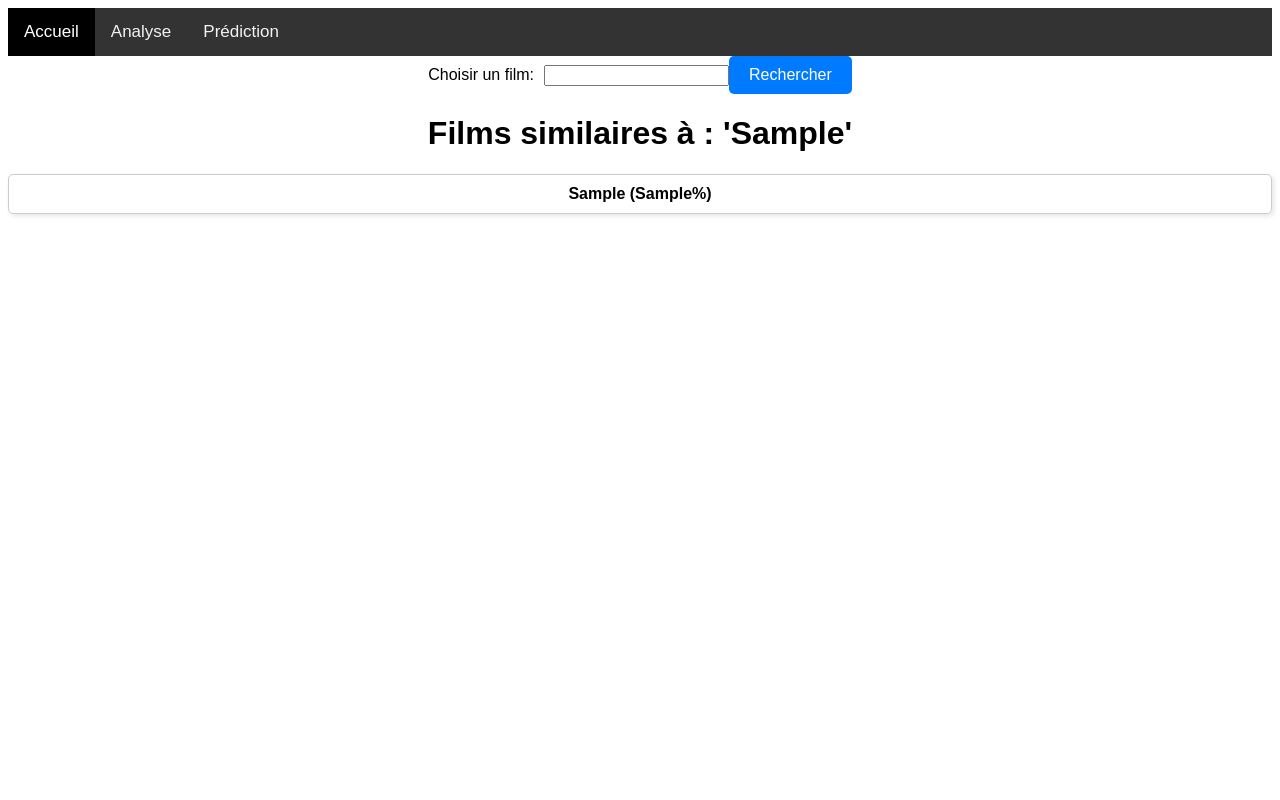
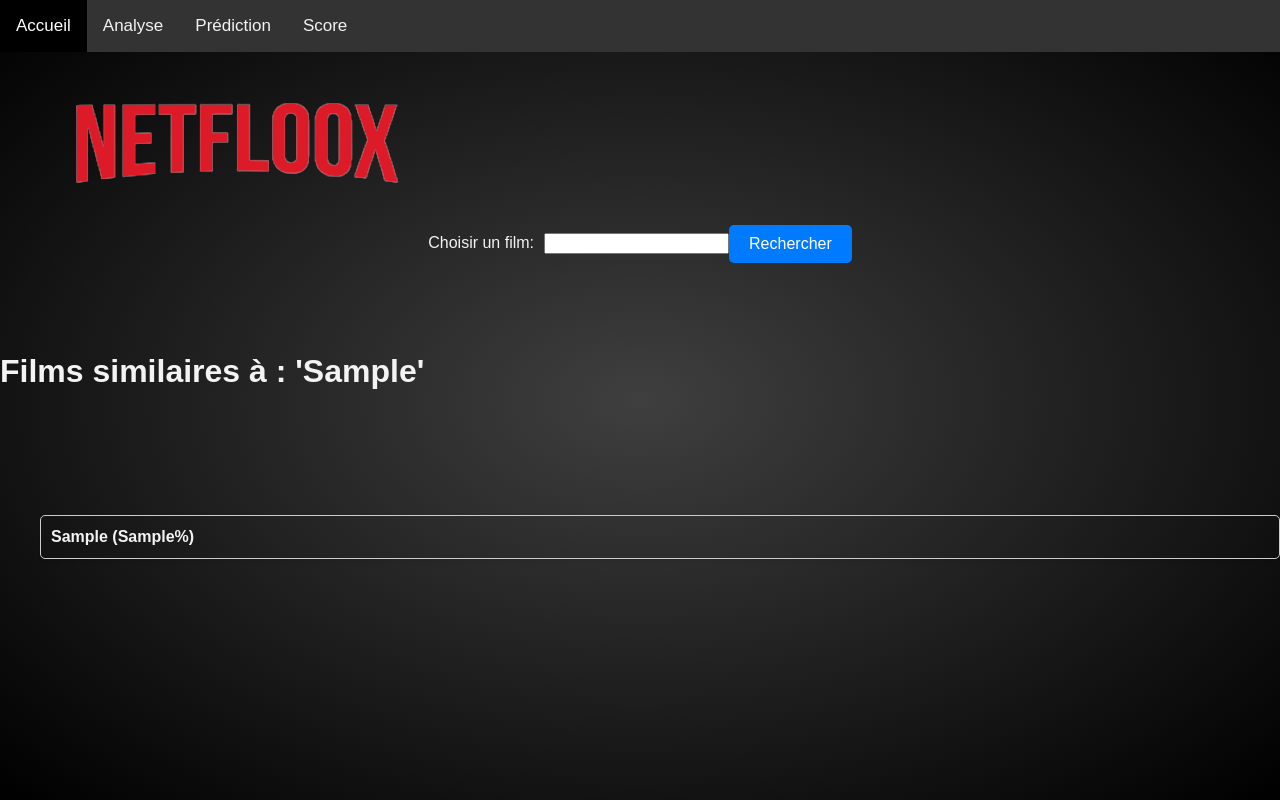
Before and after one commit to Lorenzo1208/Projet_Netfloox, a Django app: template Netfloox/app/templates/prediction.html in a window 1280 px wide. Run offline with Django 4.2, Linux system fonts and the light colour scheme; the template is opened without the code that fills it: most values are stand-ins (such as "Sample title", 1, 10 or a date in 2020).

Commit message:
ajout page Maud + css matthieu

```diff
--- a/Netfloox/Netfloox/urls.py
+++ b/Netfloox/Netfloox/urls.py
@@ -15,11 +15,12 @@ Including another URLconf
 """
 from django.contrib import admin
 from django.urls import path
-from app.views import home, analyses, prediction
+from app.views import home, analyses, prediction, score
 
 urlpatterns = [
     path("admin/", admin.site.urls),
     path("", home , name="home"),
     path("analyses", analyses , name="analyses"),
     path("prediction", prediction , name="prediction"),
+    path("score", score , name="score"),
 ]
--- a/Netfloox/app/templates/prediction.html
+++ b/Netfloox/app/templates/prediction.html
@@ -1,8 +1,44 @@
 <!DOCTYPE html>
 <html>
+    <style>.topnav {
+        background-color: #333;
+        overflow: hidden;
+      }
+
+      .topnav a {
+        float: left;
+        color: #f2f2f2;
+        text-align: center;
+        padding: 14px 16px;
+        text-decoration: none;
+        font-size: 17px;
+      }
+
+      .topnav a:hover {
+        background-color: #ddd;
+        color: black;
+      }
+
+      .topnav a.active {
+        background-color: #000000;
+        color: white;
+      }
+      </style>
 <head>
+    <div class="topnav">
+        <a class="active" href="/">Accueil</a>
+        <a href="analyses">Analyse</a>
+        <a href="prediction">Prédiction</a>
+        <a href="score">Score</a>
+      </div>
     <style>
         /* Style pour le formulaire de recherche */
+        :root {
+              --primary: #141414;
+              --light: #F3F3F3;
+              --dark: 	#686868;
+        }
+
         form {
             display: flex;
             flex-direction: row;
@@ -11,9 +47,17 @@
             margin-bottom: 20px;
         }
 
-        body {
-            font-family: 'Bebas Neue', sans-serif;
-            text-align: center;
+
+        html, body {
+                    width: 100vw;
+                    min-height: 100vh;
+                    margin: 0;
+                    padding: 0;
+                    background: radial-gradient(#403f3f, #000);
+                    color: var(--light);
+                    font-family: Arial, Helvetica, sans-serif;
+                    box-sizing: border-box;
+                    line-height: 1.4;
         }
 
         label {
@@ -41,7 +85,8 @@
         /* Style pour la liste des films similaires */
         ul {
             list-style: none;
-            padding: 0;
+            padding-top: 100px;
+            color: var(--light) !important;
             margin: 0;
         }
 
@@ -71,7 +116,7 @@
         .ui-autocomplete {
             position: absolute;
             z-index: 9999;
-            background-color: white;
+            background-color: var(--primary);
             border: 1px solid #ccc;
             list-style: none;
             margin: 0;
@@ -84,50 +129,54 @@
         .ui-autocomplete li {
             padding: 5px;
             cursor: pointer;
+
         }
 
         .ui-autocomplete li:hover {
             background-color: #f2f2f2;
+            color: var(--light);
+        }
+
+        .netflixLogo {
+          grid-area: nt;
+          object-fit: cover;
+          width: 100px;
+          max-height: 100%;
+
+          padding-left: 30px;
+          padding-top: 0px;
+        }
+
+        header {
+          padding: 20px 20px 0 20px;
+          position: fixed;
+          top: 0;
+          display: grid;
+          grid-gap:5px;
+          grid-template-columns: 1fr 4fr 1fr;
+          grid-template-areas:
+          "nt mn mn sb . . . ";
+          width: 100%;
+          margin-bottom: 0px;
         }
     </style>
     <meta charset="utf-8">
-    <style>.topnav {
-      background-color: #333;
-      overflow: hidden;
-    }
-
-    .topnav a {
-      float: left;
-      color: #f2f2f2;
-      text-align: center;
-      padding: 14px 16px;
-      text-decoration: none;
-      font-size: 17px;
-    }
-
-    .topnav a:hover {
-      background-color: #ddd;
-      color: black;
-    }
-
-    .topnav a.active {
-      background-color: #000000;
-      color: white;
-    }
-    </style>
-    <div class="topnav">
-      <a class="active" href="/">Accueil</a>
-      <a href="analyses">Analyse</a>
-      <a href="prediction">Prédiction</a>
-    </div>
-    <title>Similar Movies</title>
+    <title>Film similaires</title>
 </head>
 <body>
+    <div class="netflixLogo">
+        <br>
+      <a id="logo" href="/"><img src="https://raw.githubusercontent.com/Lorenzo1208/Projet_Netfloox/main/Netfloox/app/static/image-removebg-preview.png" alt="Logo Image"></a>
+    </div>
+
+
     <form method="GET">
         <label for="movie">Choisir un film:</label>
         <input id="movie" name="movie">
         <button type="submit">Rechercher</button>
     </form>
+  <br>
+    <br>
 
     <h1>Films similaires à : '{{ liked_movie }}'</h1>
 
@@ -152,6 +201,6 @@
       });
   </script>
 
-  <h4></h4>
 </body>
+
 </html>
--- a/model.py
+++ b/model.py
@@ -156,7 +156,7 @@ def main():
         'actor': [''],
         'director': [''],
         'runtimeMinutes': [''], # 172
-        'startYear': [''], #2019
+        'startYear': [''], #2001
         'averageRating': ['']
     })
 
```
Also changed, not shown: Netfloox/app/templates/analyses.html (+9 -4 lines), Netfloox/app/templates/home.html (+8 -6 lines), Netfloox/app/templates/score.html (added, +112 -0 lines), Netfloox/app/views.py (+54 -0 lines), Netfloox/app/static/dir.png (added), Netfloox/app/static/graph.png (added), Netfloox/app/static/matr.png (added).
